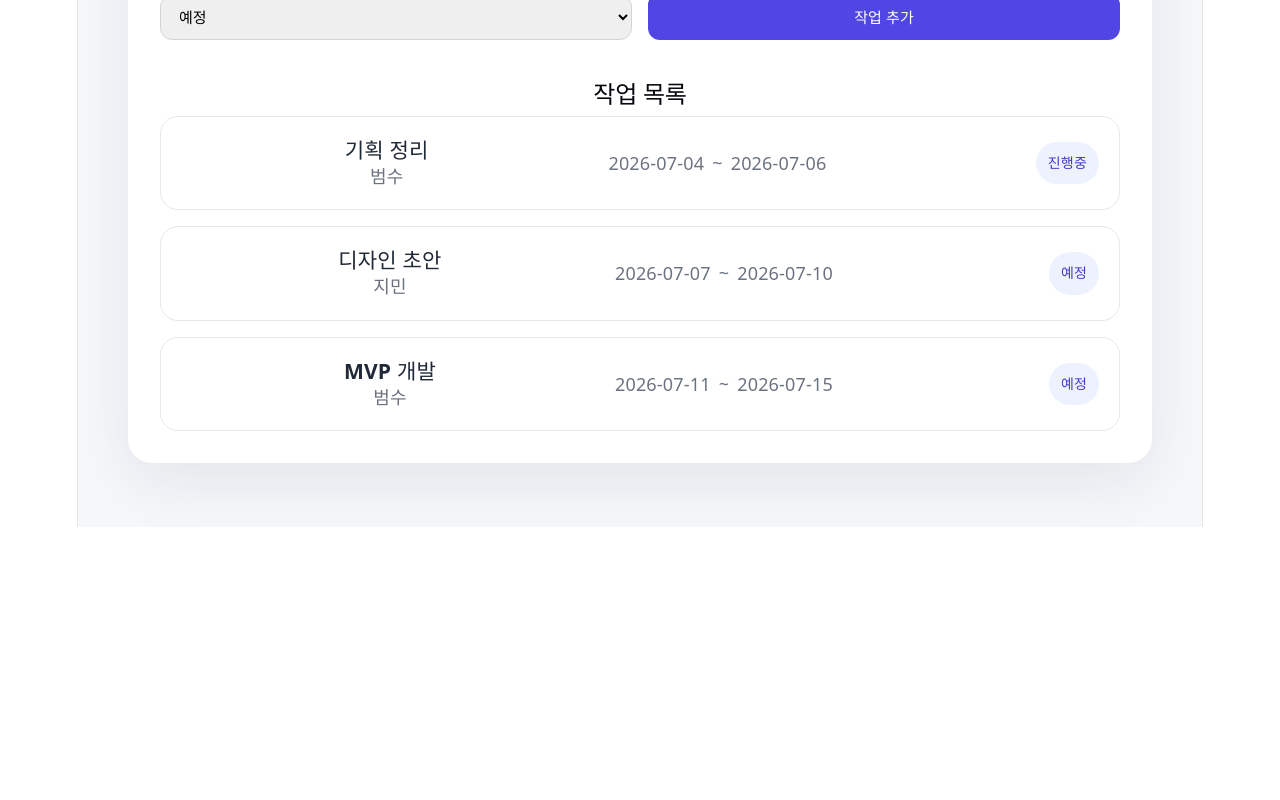
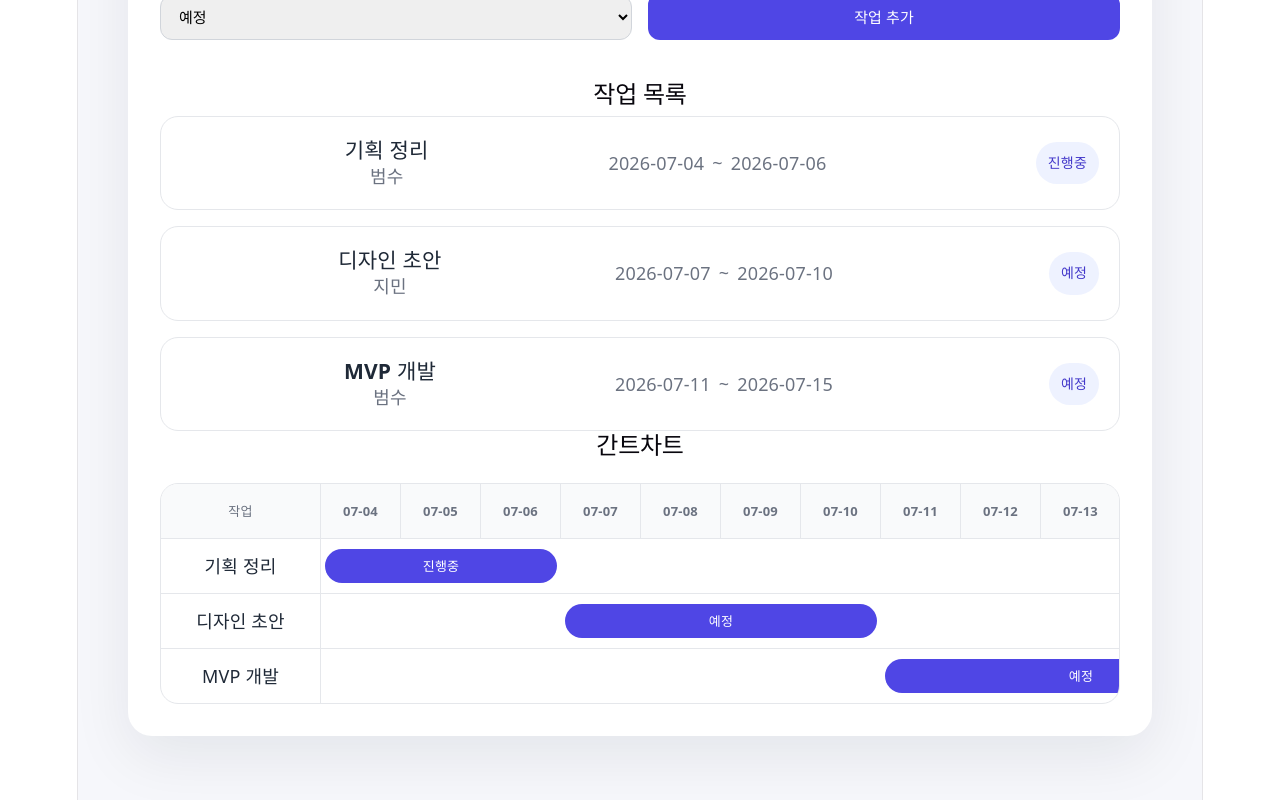
Before and after one commit to kbslk0612-blip/gantt-sass-practice, a React (Vite) app: page / in a window 1280 px wide. Shown: the part 514-1314 px from the top of the page. Before the commit the page ends 1041 px from the top, so only its background shows below. Built offline with nearby package versions, Linux system fonts and the light colour scheme.

Commit message:
add gantt chart view

```diff
--- a/src/App.css
+++ b/src/App.css
@@ -123,4 +123,53 @@ h1 {
   .task-card {
     grid-template-columns: 1fr;
   }
+}.gantt-chart {
+  overflow-x: auto;
+  margin-top: 24px;
+  border: 1px solid #e5e7eb;
+  border-radius: 18px;
 }
+
+.gantt-header,
+.gantt-row {
+  display: grid;
+  grid-template-columns: 160px repeat(12, 80px);
+  min-width: 1120px;
+}
+
+.gantt-header {
+  background: #f9fafb;
+  color: #6b7280;
+  font-size: 13px;
+  font-weight: 700;
+}
+
+.gantt-task-name,
+.gantt-date {
+  padding: 14px;
+  border-right: 1px solid #e5e7eb;
+}
+
+.gantt-row {
+  border-top: 1px solid #e5e7eb;
+}
+
+.gantt-timeline {
+  display: grid;
+  grid-template-columns: repeat(12, 80px);
+  grid-column: 2 / -1;
+  align-items: center;
+  padding: 10px 0;
+}
+
+.gantt-bar {
+  min-height: 34px;
+  display: grid;
+  place-items: center;
+  margin: 0 4px;
+  border-radius: 999px;
+  background: #4f46e5;
+  color: white;
+  font-size: 13px;
+  font-weight: 700;
+}
--- a/src/App.jsx
+++ b/src/App.jsx
@@ -27,6 +27,32 @@ const initialTasks = [
     status: '예정',
   },
 ]
+
+const chartDates = [
+  '2026-07-04',
+  '2026-07-05',
+  '2026-07-06',
+  '2026-07-07',
+  '2026-07-08',
+  '2026-07-09',
+  '2026-07-10',
+  '2026-07-11',
+  '2026-07-12',
+  '2026-07-13',
+  '2026-07-14',
+  '2026-07-15',
+]
+
+function getDateIndex(date) {
+  return chartDates.indexOf(date) + 1
+}
+
+function getTaskDuration(task) {
+  const startIndex = getDateIndex(task.startDate)
+  const endIndex = getDateIndex(task.endDate)
+
+  return endIndex - startIndex + 1
+}
 
 function App() {
   const [tasks, setTasks] = useState(initialTasks)
@@ -157,6 +183,42 @@ function App() {
             </article>
           ))}
         </div>
+
+        <h2>간트차트</h2>
+
+        <div className="gantt-chart">
+          <div className="gantt-header">
+            <div className="gantt-task-name">작업</div>
+
+            {chartDates.map((date) => (
+              <div className="gantt-date" key={date}>
+                {date.slice(5)}
+              </div>
+            ))}
+          </div>
+
+          {tasks.map((task) => {
+            const startIndex = getDateIndex(task.startDate)
+            const duration = getTaskDuration(task)
+
+            return (
+              <div className="gantt-row" key={task.id}>
+                <div className="gantt-task-name">{task.title}</div>
+
+                <div className="gantt-timeline">
+                  <div
+                    className="gantt-bar"
+                    style={{
+                      gridColumn: `${startIndex} / span ${duration}`,
+                    }}
+                  >
+                    {task.status}
+                  </div>
+                </div>
+              </div>
+            )
+          })}
+        </div>
       </section>
     </main>
   )
```
